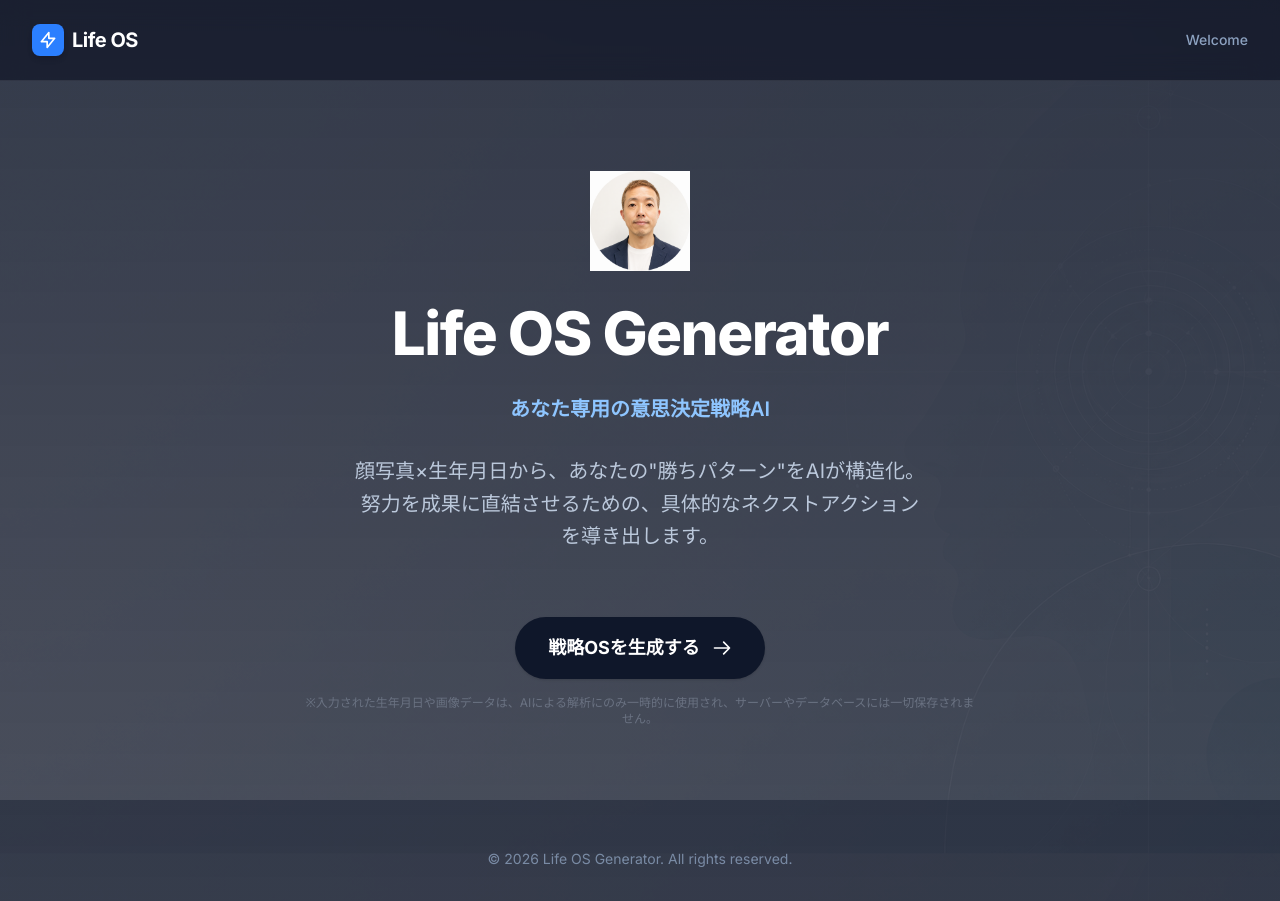
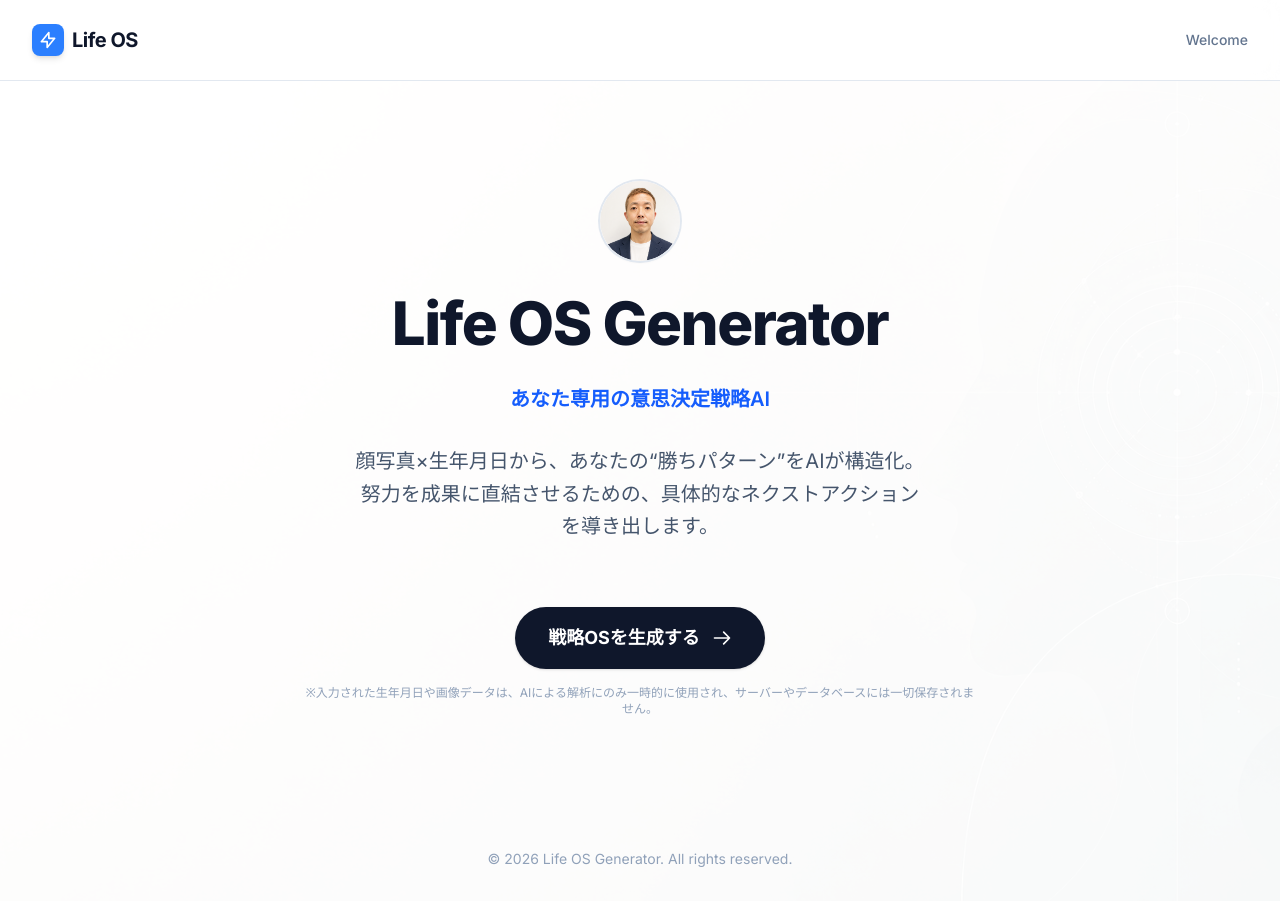
Before and after one commit to mfackick-debug/life-os-generator, a Next.js app: page / in a window 1280 px wide. Built offline with nearby package versions, Linux system fonts and the light colour scheme.

Commit message:
style: revert to white-based UI with subtle background and small circular photo

```diff
--- a/app/globals.css
+++ b/app/globals.css
@@ -26,18 +26,14 @@
 
 @media (prefers-color-scheme: dark) {
   :root {
-    --background: #0f172a;
-    --foreground: #f8fafc;
+    --background: #f8fafc;
+    --foreground: #0f172a;
   }
 }
 
 body {
-  background-image: linear-gradient(rgba(15, 23, 42, 0.85), rgba(15, 23, 42, 0.75)), url("/bg.png");
-  background-attachment: fixed;
-  background-repeat: no-repeat;
-  background-size: cover;
-  background-position: center;
-  color: #f8fafc;
+  background-color: #ffffff;
+  color: #0f172a;
   font-family: var(--font-sans);
   -webkit-font-smoothing: antialiased;
   -moz-osx-font-smoothing: grayscale;
--- a/app/page.tsx
+++ b/app/page.tsx
@@ -119,10 +119,24 @@ export default function Home() {
   const currentQuestion = questions.find((q) => q.id === step);
 
   return (
-    <div className="min-h-screen flex flex-col font-sans transition-colors duration-300">
-      <header className="py-6 px-8 border-b border-white/10 backdrop-blur-md sticky top-0 z-10 bg-slate-950/50">
+    <div className="min-h-screen flex flex-col font-sans transition-colors duration-300 relative bg-white">
+      {/* 背景画像レイヤー（薄い透過） */}
+      <div
+        className="absolute inset-0 opacity-15 pointer-events-none"
+        style={{
+          backgroundImage: 'url("/bg.png")',
+          backgroundAttachment: "fixed",
+          backgroundRepeat: "no-repeat",
+          backgroundSize: "cover",
+          backgroundPosition: "center",
+        }}
+      />
+
+      {/* コンテンツレイヤー */}
+      <div className="relative z-10 flex flex-col min-h-screen">
+        <header className="py-6 px-8 border-b border-slate-200 sticky top-0 z-10 bg-white/80 backdrop-blur-md">
           <div className="max-w-7xl mx-auto flex items-center justify-between">
-          <div className="text-xl font-bold tracking-tight flex items-center gap-2 text-white">
+            <div className="text-xl font-bold tracking-tight flex items-center gap-2 text-slate-900">
               <div className="w-8 h-8 bg-blue-500 rounded-lg flex items-center justify-center text-white shadow-md">
                 <svg className="w-5 h-5" fill="none" viewBox="0 0 24 24" stroke="currentColor">
                   <path strokeLinecap="round" strokeLinejoin="round" strokeWidth={2} d="M13 10V3L4 14h7v7l9-11h-7z" />
@@ -130,7 +144,7 @@ export default function Home() {
               </div>
               Life OS
             </div>
-          <div className="text-sm font-medium text-blue-200/70">
+            <div className="text-sm font-medium text-slate-500">
               {step === "top" && "Welcome"}
               {step === "basic" && "Step 1 of 4"}
               {step === "face" && "Step 2 of 4"}
@@ -178,9 +192,10 @@ export default function Home() {
           )}
         </main>
 
-      <footer className="py-8 text-center text-sm text-blue-200/50">
+        <footer className="py-8 text-center text-sm text-slate-400">
           &copy; {new Date().getFullYear()} Life OS Generator. All rights reserved.
         </footer>
       </div>
+    </div>
   );
 }
--- a/components/TopScreen.tsx
+++ b/components/TopScreen.tsx
@@ -10,32 +10,36 @@ export default function TopScreen({ onStart }: TopScreenProps) {
   return (
     <div className="flex flex-col items-center justify-center min-h-[80vh] px-4 text-center">
       <div className="max-w-2xl mx-auto space-y-8 animate-fade-in-up">
+        {/* 開発者の顔写真（円形・小さめ） */}
         <div className="flex justify-center">
-          <Image
-            src="/logo.png"
-            alt="Life OS Generator"
-            width={100}
-            height={100}
-            className="object-contain"
-            priority
-          />
+          <div className="w-20 h-20 rounded-full overflow-hidden shadow-sm ring-2 ring-slate-200">
+            <Image
+              src="/logo.png"
+              alt="Developer"
+              width={80}
+              height={80}
+              className="w-full h-full object-cover"
+              priority
+            />
+          </div>
         </div>
-        <h1 className="text-4xl md:text-6xl font-extrabold tracking-tight text-white">
+
+        <h1 className="text-4xl md:text-6xl font-extrabold tracking-tight text-slate-900">
           Life OS Generator
         </h1>
 
-        <p className="text-lg md:text-xl text-blue-300 font-semibold mt-2">
+        <p className="text-lg md:text-xl text-blue-600 font-semibold mt-2">
           あなた専用の意思決定戦略AI
         </p>
 
-        <p className="text-lg md:text-xl text-blue-100/80 max-w-xl mx-auto leading-relaxed">
-          顔写真×生年月日から、あなたの"勝ちパターン"をAIが構造化。努力を成果に直結させるための、具体的なネクストアクションを導き出します。
+        <p className="text-lg md:text-xl text-slate-600 max-w-xl mx-auto leading-relaxed">
+          顔写真×生年月日から、あなたの&ldquo;勝ちパターン&rdquo;をAIが構造化。努力を成果に直結させるための、具体的なネクストアクションを導き出します。
         </p>
 
         <div className="pt-8">
           <button
             onClick={onStart}
-            className="group relative inline-flex items-center justify-center px-8 py-4 text-lg font-bold text-white transition-all duration-200 bg-foreground dark:bg-white dark:text-foreground border border-transparent rounded-full shadow-sm hover:scale-105 hover:shadow-lg focus:outline-none focus:ring-2 focus:ring-offset-2 focus:ring-foreground"
+            className="group relative inline-flex items-center justify-center px-8 py-4 text-lg font-bold text-white transition-all duration-200 bg-slate-900 border border-transparent rounded-full shadow-sm hover:scale-105 hover:shadow-lg focus:outline-none focus:ring-2 focus:ring-offset-2 focus:ring-slate-900"
           >
             戦略OSを生成する
             <svg
@@ -53,7 +57,7 @@ export default function TopScreen({ onStart }: TopScreenProps) {
               />
             </svg>
           </button>
-          <p className="mt-4 text-xs text-gray-500 dark:text-gray-400">
+          <p className="mt-4 text-xs text-slate-400">
             ※入力された生年月日や画像データは、AIによる解析にのみ一時的に使用され、サーバーやデータベースには一切保存されません。
           </p>
         </div>
```
Also changed, not shown: 1 other file (tests, documents, lock files or other folders). Lines whose indentation alone changed are shown as unchanged.
